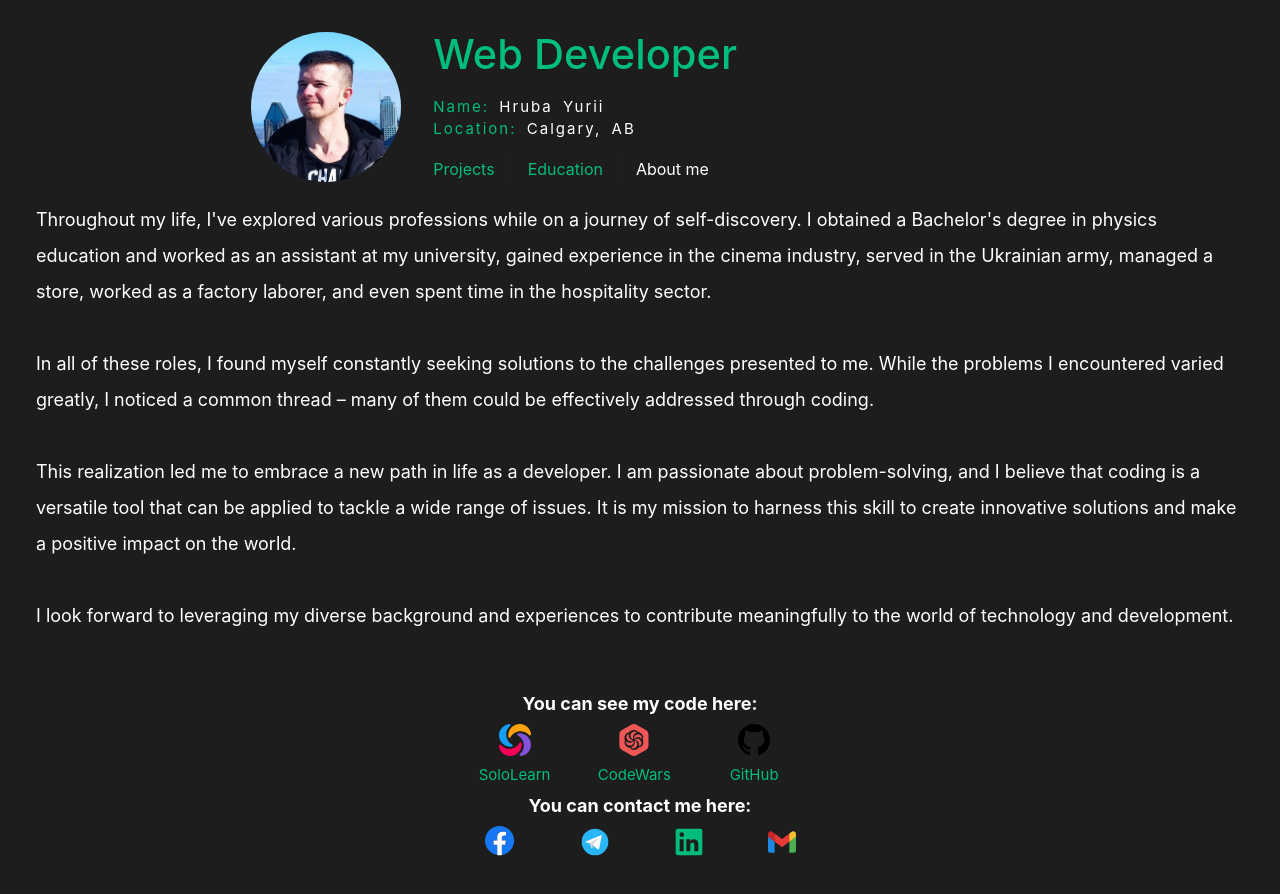
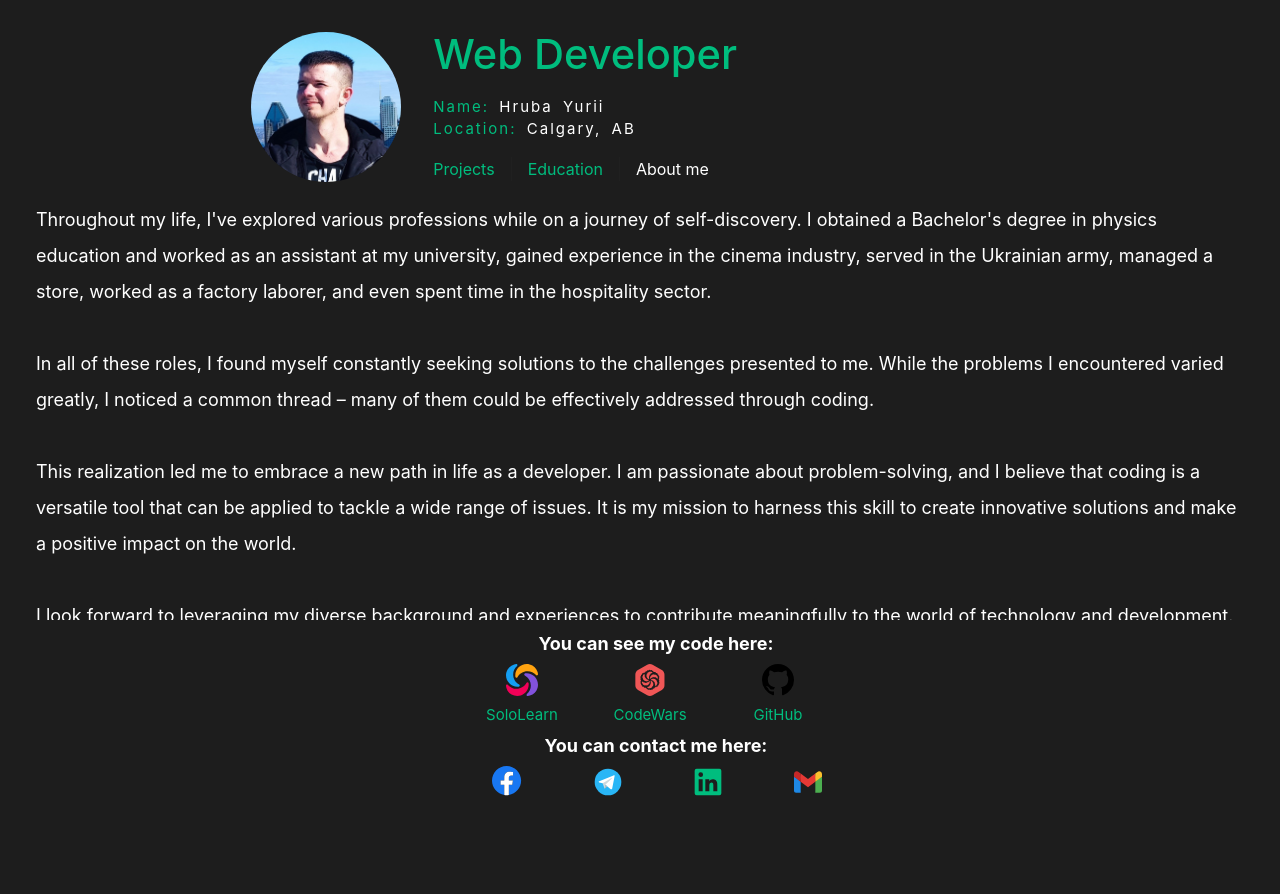
Before and after one commit to termokop/Portfolio, a Vue app: page /about in a window 1280 px wide. Shown: the top 894 px of the page. Built offline with nearby package versions, Linux system fonts and the light colour scheme.

Commit message:
add footer

```diff
--- a/src/App.vue
+++ b/src/App.vue
@@ -18,10 +18,16 @@ import vLinks from './components/vLinks.vue';
       </nav>
     </div>
   </header>
+  <div class="content">
+    <RouterView />
+  </div>
 
-  <RouterView />
 
-  <v-links></v-links>
+
+  <footer>
+    <v-links></v-links>
+  </footer>
+
 
 </template>
 
@@ -65,11 +71,45 @@ nav a:first-of-type {
   border: 0;
 }
 
+footer {
+  position: static;
+  display: flex;
+  justify-content: center;
+  align-content: flex-start;
+  bottom: 0;
+  max-width: 1360px;
+  width: 100%;
+  padding: 0;
+  height: 180px;
+}
+
+.content {
+  margin-bottom: 0;
+}
+
 @media (min-width: 1024px) {
   header {
     display: flex;
     place-items: center;
    /* padding-right: calc(var(--section-gap) / 2);*/
+  }
+
+  footer {
+  position: fixed;
+  display: flex;
+  justify-content: center;
+  align-content: flex-start;
+  bottom: -10px;
+  max-width: 1360px;
+  width: 100%;
+  padding: 0;
+  height: 180px;
+  margin-bottom: 10px;
+  background-color: #1d1d1d;
+}
+
+  .content {
+    margin-bottom: 180px;
   }
 
   .logo {
--- a/src/components/vLinks.vue
+++ b/src/components/vLinks.vue
@@ -48,7 +48,14 @@ import IconGMail from './icons/IconGMail.vue'
 <style scoped>
 
 .links {
-    margin-top: 20px;
+    /* margin-top: 20px; */
+    box-sizing: content-box;
+    padding: 10px;
+    height: 180px;
+    width: 300px;
+    transform: scale(1, 1);
+    margin: 0;
+
 }
 
 
@@ -82,8 +89,7 @@ h3{
 
 @media (min-width: 1024px) {
     .links {
-    width: 30%;
-    margin: auto;
+    width: 400px;
 }
 }
 
```
